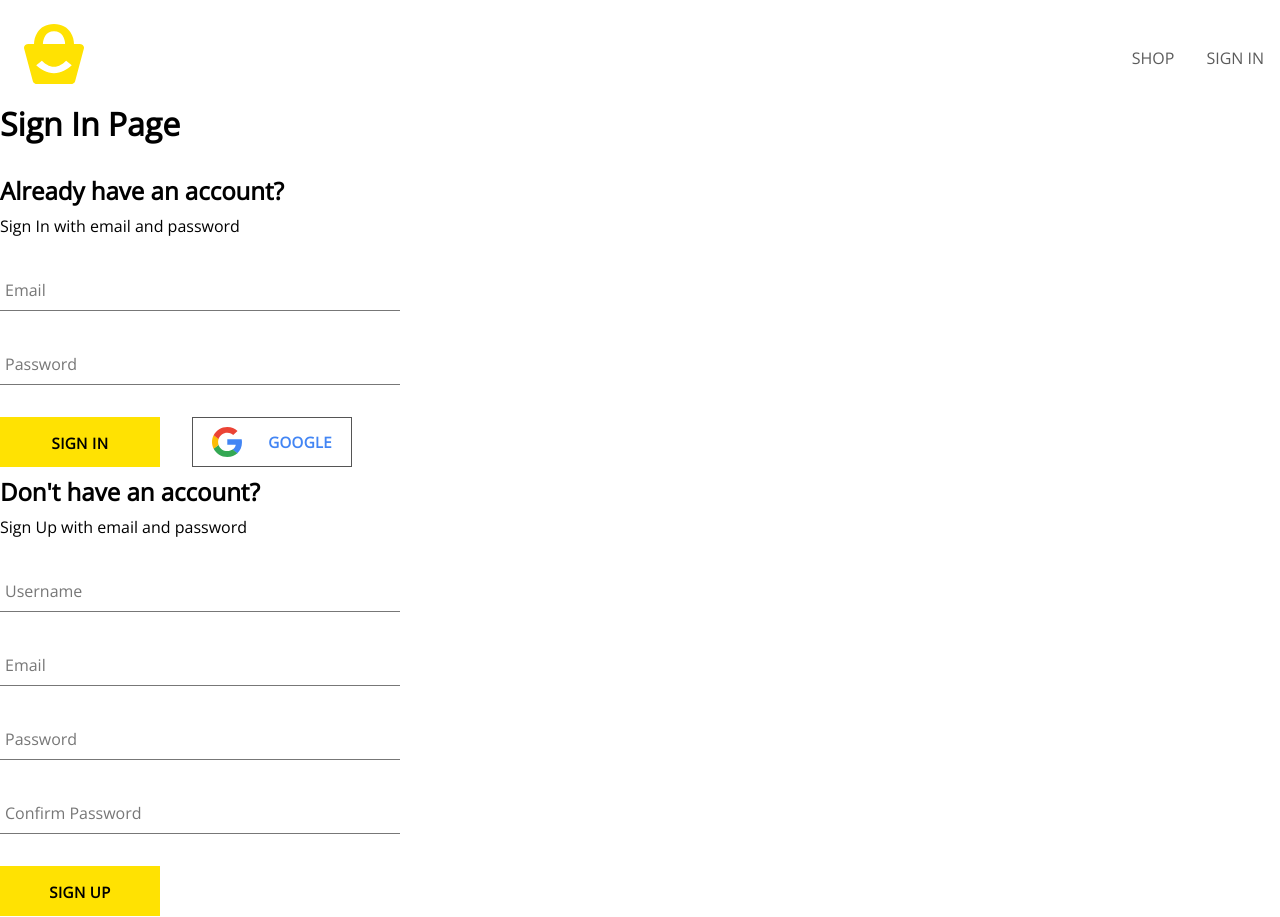
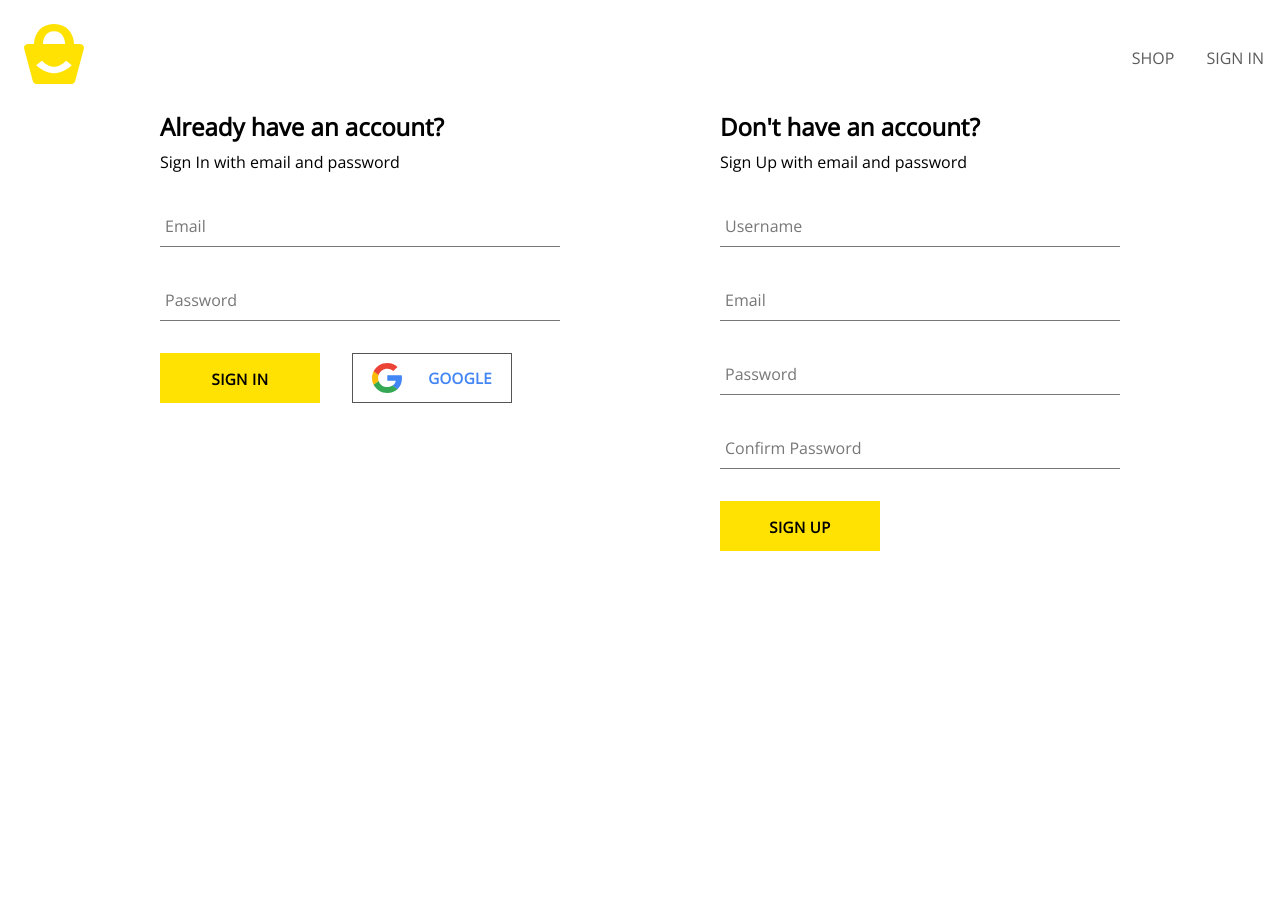
Before and after one commit to JakubMarczynski94/React-Ecommerce-App-With-Payment-Integration, a React (Create React App) app: page /auth in a window 1280 px wide. After the commit the page ends 800 px from the top, so only its background shows below. Built offline with nearby package versions, Linux system fonts and the light colour scheme.

Commit message:
Authentication route final touches I guess

```diff
--- a/src/components/Sign-in-form copy/Sign-in-form.js
+++ b/src/components/Sign-in-form copy/Sign-in-form.js
@@ -44,7 +44,11 @@ const SignInForm = () => {
             resetFormFields();
 
         } catch (error) {
-
+            if(error.code === 'auth/wrong-password' || error.code === 'auth/user-not-found') {
+                alert('Please check for correct email or password');
+            } else{
+                console.log('Error encounted creating user', error);
+            }
         }
     }
 
@@ -60,7 +64,7 @@ const SignInForm = () => {
 
                 <div className="buttons-container">
                     <Button type="submit">Sign In</Button>
-                    <Button buttonType='google' onClick={signInWithGoogle}>
+                    <Button type="button" buttonType='google' onClick={signInWithGoogle}>
                     <GoogleLogo/> Google
                     </Button>
                 </div>
--- a/src/routes/Authentication/Authentication.js
+++ b/src/routes/Authentication/Authentication.js
@@ -1,12 +1,11 @@
-import { signInWithGooglePopup, createUserDocumentFromAuth } from '../../utils/firebase/firebase';
 import SignUpForm from '../../components/Sign-up-form/Sign-up-form';
 import SignInForm from '../../components/Sign-in-form copy/Sign-in-form';
+import "./Authentication.scss";
 
 const Authentication = () => {
 
     return(
-        <div>
-            <h1>Sign In Page</h1>
+        <div className='authentication-containers'>
             <SignInForm />
             <SignUpForm />
         </div>
--- /dev/null
+++ b/src/routes/Authentication/Authentication.scss
@@ -0,0 +1,6 @@
+.authentication-containers{
+    display: flex;
+    width: 960px;
+    justify-content: space-between;
+    margin: 32px auto;
+}
```
